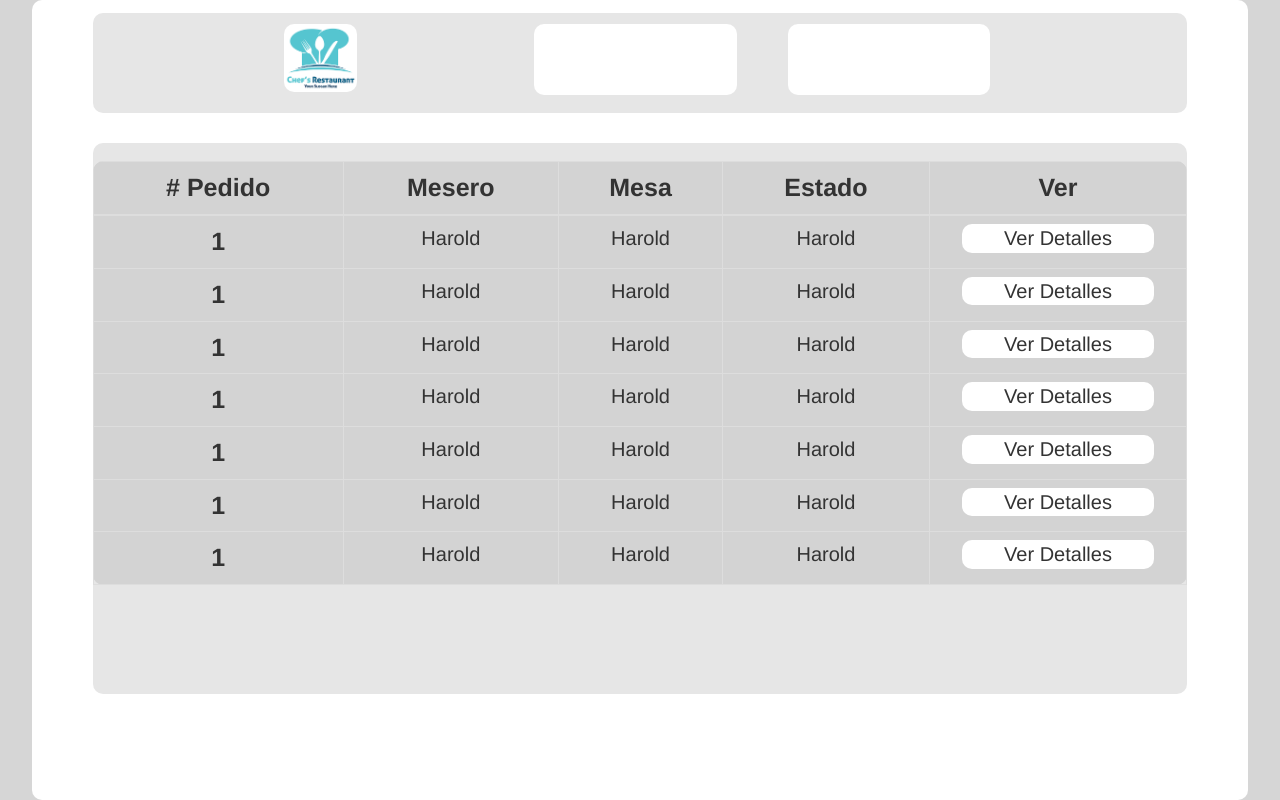
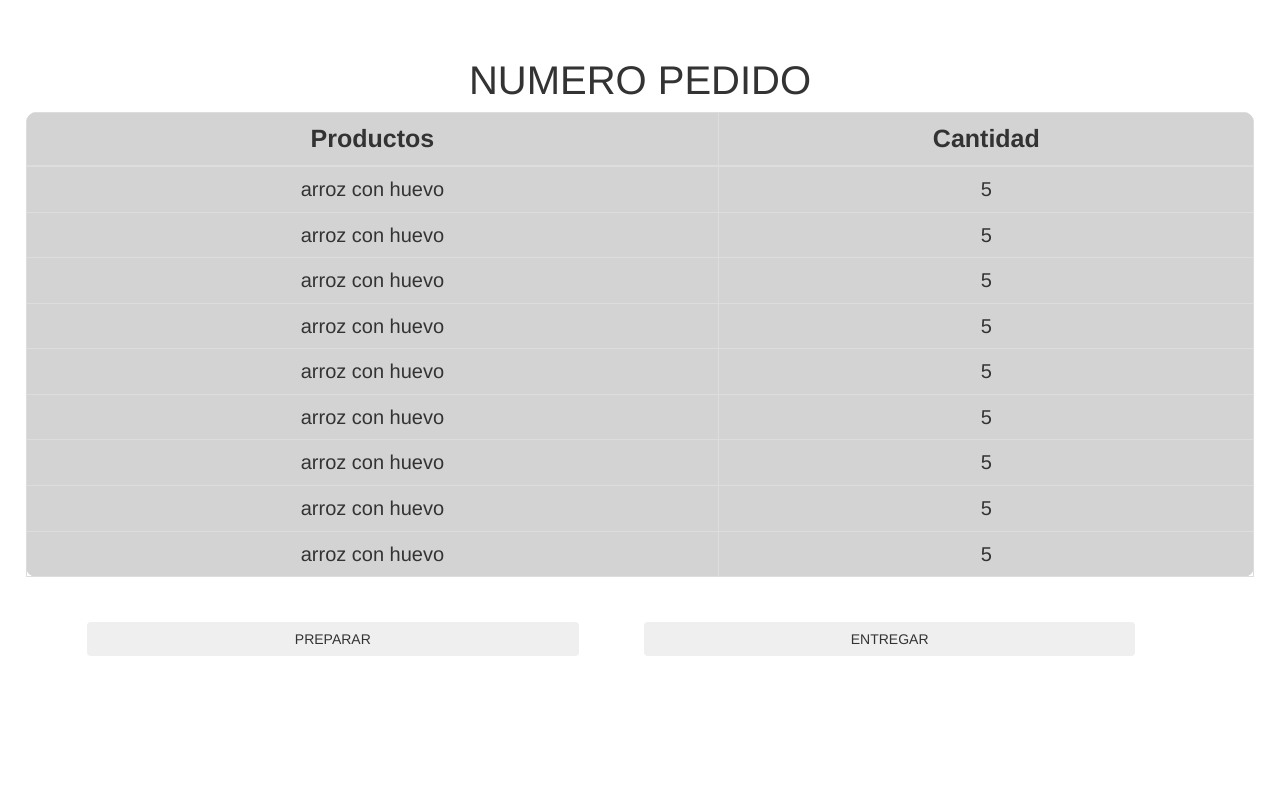
Before and after one commit to hacu07/restaurante, a PHP site: page / in a window 1280 px wide. Run offline with PHP 8.4, Linux system fonts and the light colour scheme.

Commit message:
DETALLE PEDIDO CHEF

```diff
--- a/CSS/restaurante.css
+++ b/CSS/restaurante.css
@@ -16,13 +16,13 @@ Fecha: 07/02/2018;
 
 /*falta rst*/
 body{
-	background-color: #D6D6D6;
+	/* background-color: #D6D6D6; */
 }
 
 #contenedor{
 	background-color: #FFF;
 	height: 100vh;
-	width: 95vw;
+	width: 100vw;
 	min-width: 320px;
 	margin: auto;
 	padding-top: 1%;
@@ -121,27 +121,64 @@ div.content h3{
 }
 
 /*Elementos cont_Centro*/
-#tbl_cocina {
+.tbl_cocina {
      overflow:scroll;
      height:100%;
      width:100%;
      text-align: center;
      font-size: 20px;
 }
-#tbl_cocina table {
+.tbl_cocina table {
     width:100%;
     background-color:lightgray;
 }
 
-#tbl_cocina th{
+.tbl_cocina th{
 	text-align: center;
 	font-size: 25px;
 }
 
-#tbl_cocina button{
+.tbl_cocina button{
 	float: center;
 	height: 35%;
 	width: 80%;
 	background-color: #fff;
 
 }
+/* Fin de elementos dentro del cont_centro */
+
+
+/*ESTILOS PEDIDO COCINA */
+#pedidoCocina{
+	padding: 2%;
+}
+ #pedidoCocina h1{
+
+ 	font-size: 40px;
+ 	text-align: center;
+
+ }
+#tablaCocinaDetalles{
+
+	height: 40%;
+}
+
+
+#pedidoCocinaSur{
+	margin-top: 2%;
+}
+
+
+#pedidoCocinaSur button {
+	width: 40%;
+	margin-left: 5%;
+}
+
+
+
+
+
+
+
+
+/*FIN ESTILOS PEDIDO COCINA */
--- a/JS/restaurante.js
+++ b/JS/restaurante.js
@@ -17,6 +17,9 @@ function iniciarSesion(){
 
 //****** MOSTRAR VENTANAS **************
 function mostrarVentanaChef1(){
-	var txt='Hola';
-	$('#contenedor').text(txt);
+	var txt='<div id="cont_norte"> <div id="imagenLogo" class="col-xs-3 col-sm-3 col-md-3 col-lg-3 col-xs-offset-1 col-sm-offset-1 col-md-offset-1 col-lg-offset-1"> <div id="imagen"> 	<img src="img/logo1.png" alt="logo" id="imgLogin"></div></div><div id="infoLogo" class="col-xs-7 col-sm-7 col-md-7 col-lg-7 "> 	<div id="logoModulo" class="col-xs-offset-1 col-sm-offset-1 col-md-offset-1 col-lg-offset-1 col-xs-4 col-sm-4 col-md-4 col-lg-4"></div><div id="logoNombre" class="col-xs-offset-1 col-sm-offset-1 col-md-offset-1 col-lg-offset-1 col-xs-4 col-sm-4 col-md-4 col-lg-4"></div>	</div></div><div id="cont_centro"><div class="tbl_cocina"><table class="table table-bordered"> <thead><tr><th scope="col"># Pedido</th><th scope="col">Mesero</th>	<th scope="col">Mesa</th><th scope="col">Estado</th><th scope="col">Ver</th> </tr></thead><tbody>';
+		//Crea filas
+		txt += '<tr><th scope="row">1</th><td>Harold</td><td>Harold</td><td>Harold</td><td><button>Ver Detalles</button></td></tr>';
+		txt += '</tbody></table></div></div>';
+	$('#contenedor').html(txt);
 }
--- a/index.html
+++ b/index.html
@@ -11,8 +11,8 @@
 	</head>
 	<body>
 		<div id="contenedor">
-<!-- FORMULARIO LOGIN
-		  <div class="div-center">
+<!-- FORMULARIO LOGIN -->
+		<!--   <div class="div-center">
 		  <div class="content">
 		  <img src="img/logo1.png" alt="logo" id='imgLogin'>
 		    <h3>Iniciar Sesión</h3>
@@ -27,9 +27,10 @@
 		      </div>
 		      <button type="submit" class="btn btn-primary" onclick="iniciarSesion()">Ingresar</button>
 		      <hr />
-		    </div>
- -->
+		  </div> -->
 
+
+<!--
 		<div id="cont_norte">
 				<div id="imagenLogo" class="col-xs-3 col-sm-3 col-md-3 col-lg-3 col-xs-offset-1 col-sm-offset-1 col-md-offset-1 col-lg-offset-1">
 					<div id="imagen">
@@ -48,7 +49,7 @@
 				</div>
 		</div>
 		<div id="cont_centro">
-			<div id="tbl_cocina">
+			<div class="tbl_cocina">
 			<table class="table table-bordered">
               <thead>
               	 <tr>
@@ -115,7 +116,73 @@
             </table>
         </div>
 		</div>
+	-->
 
+  <!-- MODAL VENTANA EMERGENTE PEDIDOS  -->
+   	<div id="pedidoCocina">
+   		<div id="pedidoCocinaCentro">
+   			<div id="numeroPedido">
+   				<h1>NUMERO PEDIDO</h1>
+   			</div>
+   			<div id="detallePedidoCocina">
+   				<div class="tbl_cocina" id="tablaCocinaDetalle">
+					<table class="table table-bordered">
+		              <thead>
+		              	 <tr>
+		              	 	<th scope="col">Productos</th>
+		              	 	<th scope="col">Cantidad</th>
+
+		              	 </tr>
+		              </thead>
+		                <tbody>
+							<tr>
+								<td>arroz con huevo</td>
+								<td>5</td>
+							</tr>
+							<tr>
+								<td>arroz con huevo</td>
+								<td>5</td>
+							</tr>
+							<tr>
+								<td>arroz con huevo</td>
+								<td>5</td>
+							</tr>
+							<tr>
+								<td>arroz con huevo</td>
+								<td>5</td>
+							</tr>
+							<tr>
+								<td>arroz con huevo</td>
+								<td>5</td>
+							</tr>
+							<tr>
+								<td>arroz con huevo</td>
+								<td>5</td>
+							</tr>
+							<tr>
+								<td>arroz con huevo</td>
+								<td>5</td>
+							</tr>
+							<tr>
+								<td>arroz con huevo</td>
+								<td>5</td>
+							</tr>
+							<tr>
+								<td>arroz con huevo</td>
+								<td>5</td>
+							</tr>
+						</tbody>
+		            </table>
+		        </div>
+   			</div>
+   		</div>
+   		<div id="pedidoCocinaSur">
+   			<button class="btn">PREPARAR</button>
+   			<button class=" btn ">ENTREGAR</button>
+   		</div>
+
+
+   	</div>
 
 
 
```
Lines whose indentation alone changed are shown as unchanged.
